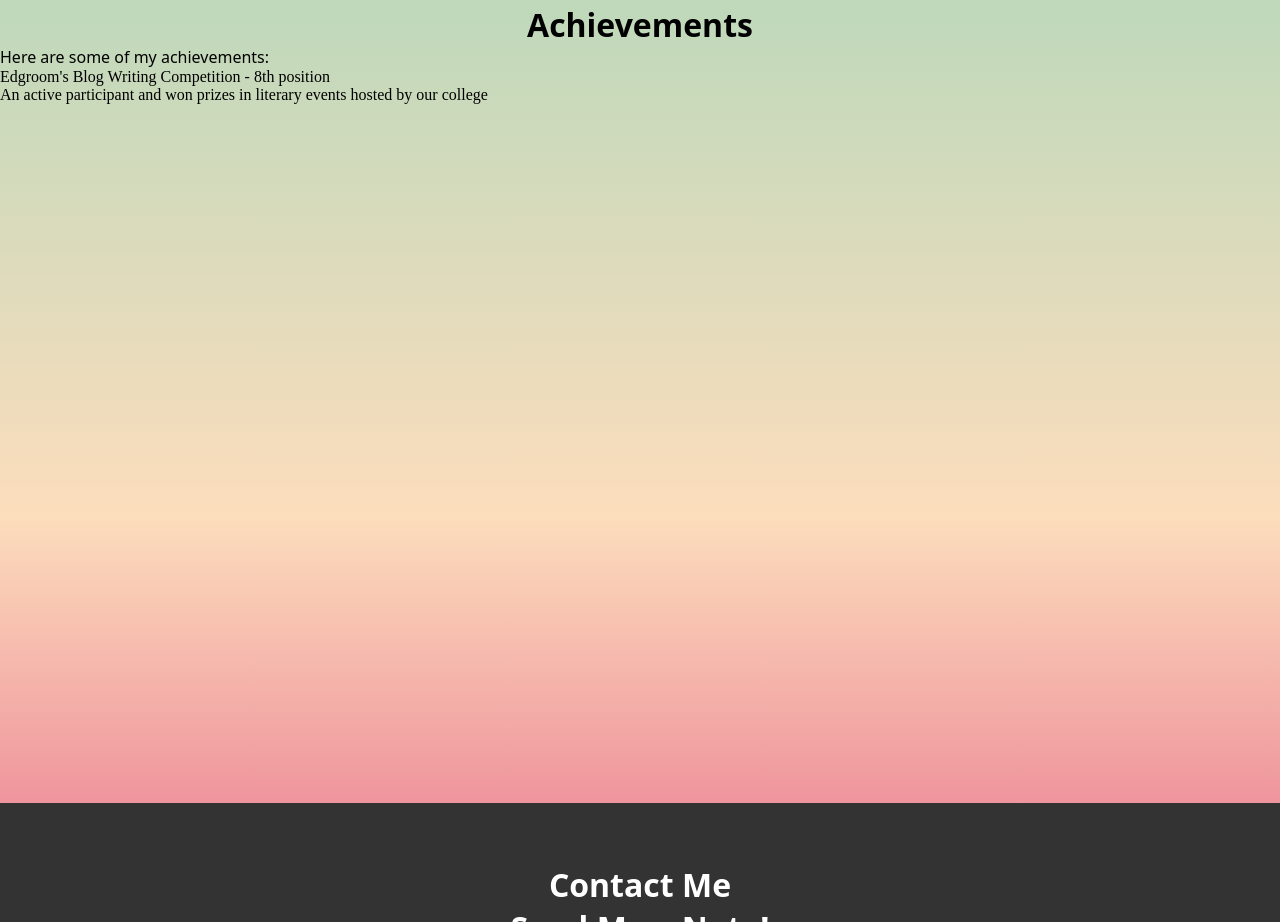
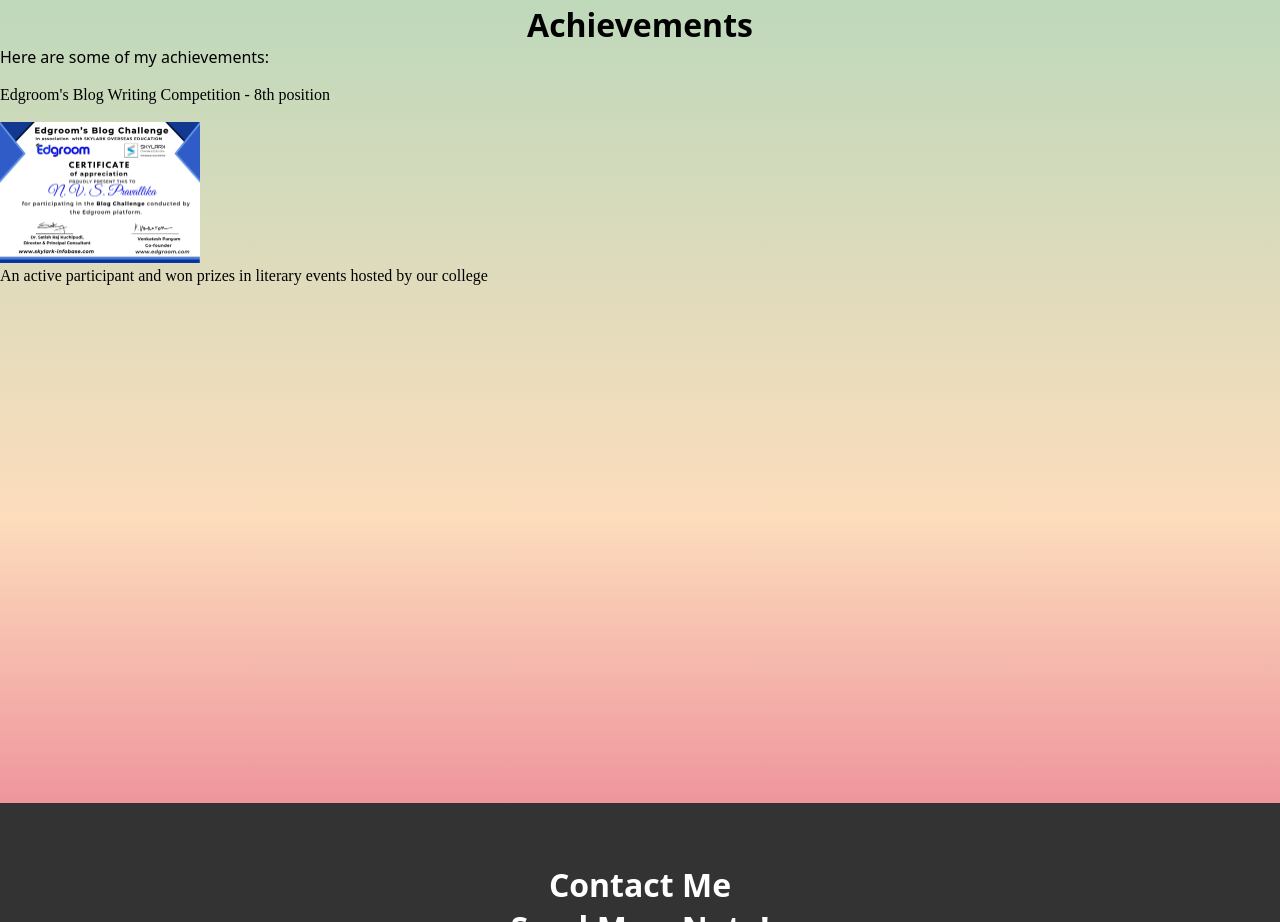
Before and after one commit to Pravallika-nvs/Portfolio, a plain HTML site: page index.html in a window 1280 px wide. Shown: the part 2639-3561 px from the top of the page. Drawn offline with Linux system fonts and the light colour scheme.

Commit message:
Added certificate

```diff
--- a/index.html
+++ b/index.html
@@ -72,16 +72,20 @@
         <ul>
             <li><b>Project 1: </b>Campus Deals 3.0</li>
             <p>Team Leads: Mr. Harsha Vardhan Boyidapu, Ms. Bhargavi Durga Jada</p>
+            <p>Team: Sowjanya, Syamala, Manohar, Rithika, I</p>
             <br>
-            <p>Team: Sowjanya, Syamala, Manohar, Rithika, I</p>
             <li><b>Project 2: </b>Portfolio</li>
         </ul>
     </div>
     <div id = "achievements">
         <h1>Achievements</h1>
         <p>Here are some of my achievements:</p>
+        <br>
         <ul>
             <li>Edgroom's Blog Writing Competition - 8th position</li>
+            <br>
+            <img src = "EdgroomBlogCompetition.jpg" alt = "Edgroom Blog Writing Competition" width = "200">
+            <br>
             <li>An active participant and won prizes in literary events hosted by our college</li>
         </ul>
     </div>
```
Also changed, not shown: EdgroomBlogCompetition.jpg (added), submissions.html (deleted).
